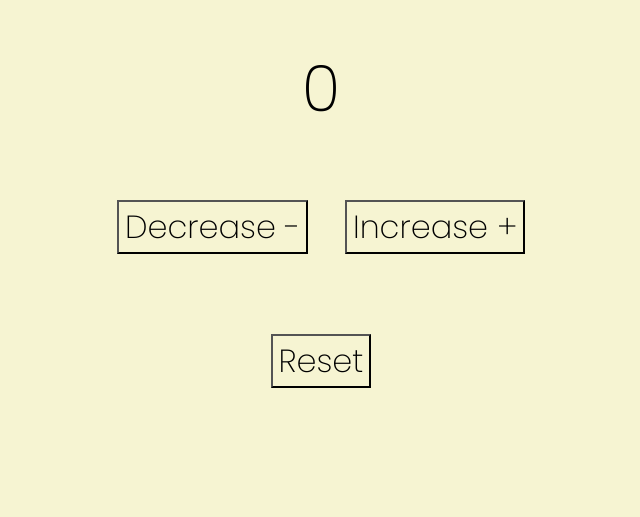
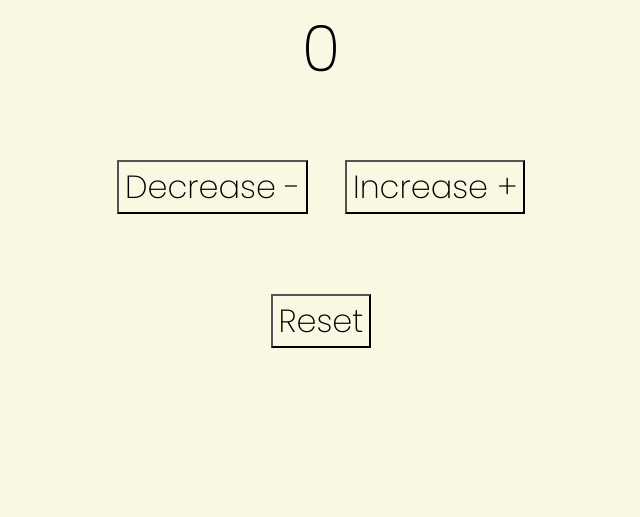
Before and after one commit to sarahkuny/counter, a plain HTML site: page index.html in a window 1280 px wide. Shown: the part 299-816 px from the top of the page, without its empty margins (319-959 px from the left). Drawn offline with Linux system fonts and the light colour scheme.

Commit message:
move content up on page

```diff
--- a/styles.css
+++ b/styles.css
@@ -4,7 +4,7 @@
 
 body {
     font-family: 'Poppins', sans-serif;
-    background-color: rgb(246, 244, 210);
+    background-color: rgb(249, 248, 227);
     font-size: 16px;
 }
 
@@ -13,7 +13,7 @@ h1 {
     text-transform: uppercase;
 }
 main {
-    min-height: 100vh;
+    min-height: 90vh;
     display: grid;
     place-items: center;
 }
```
